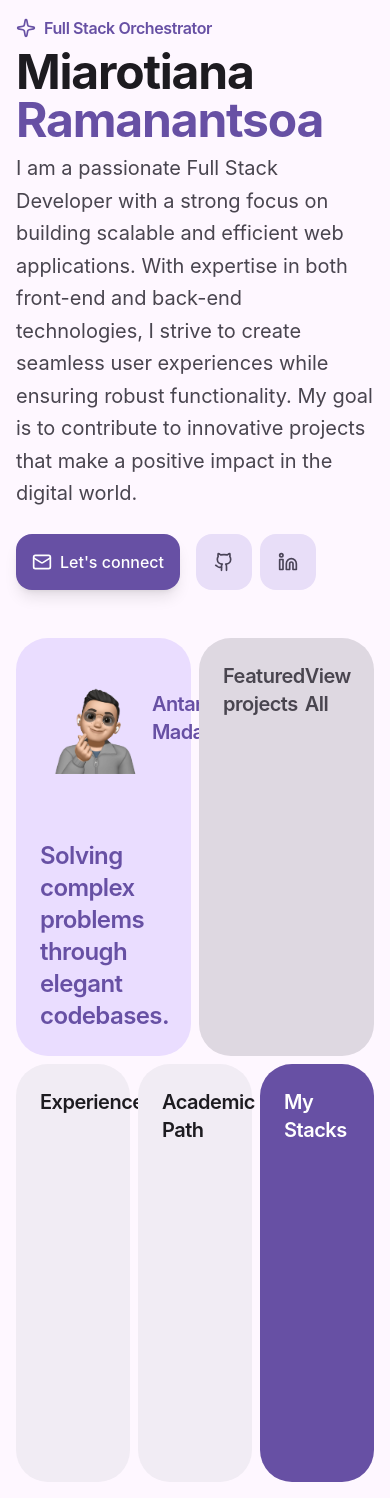
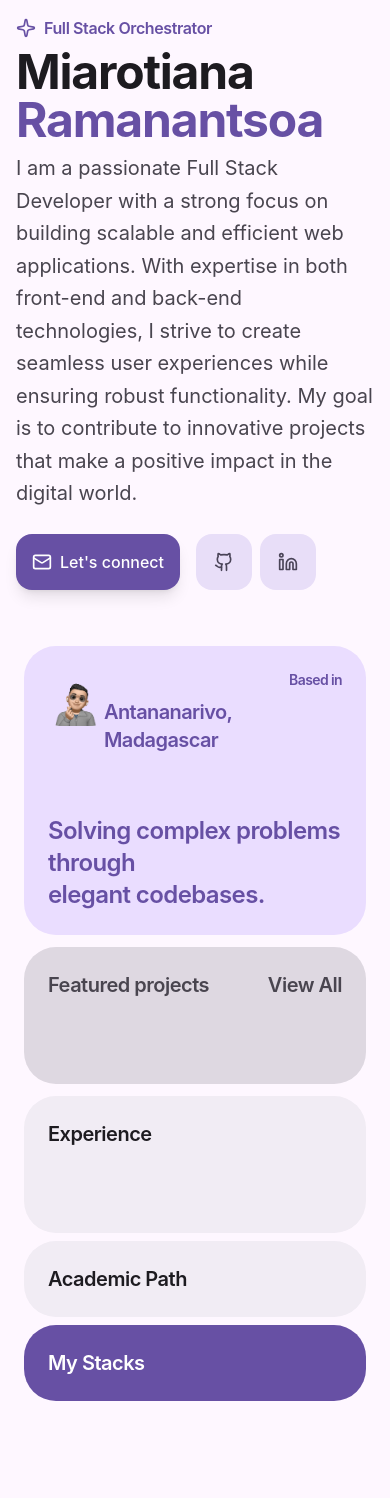
Before and after one commit to Miarotianastephan/miaro-portfolio, a React (Vite) app: page / in a window 390 px wide. Built offline with nearby package versions, Linux system fonts and the light colour scheme.

Commit message:
Doing the responsive part of About components
Use @media

```diff
--- a/src/index.css
+++ b/src/index.css
@@ -157,3 +157,50 @@
   --color-shadow: var(--shadow);
   --color-surface-dim-bright: var(--surface-dim-bright);
 }
+
+/* Responsive overrides for the About component grid (no component changes) */
+@media (max-width: 640px) {
+  /* Collapse the 2x2 grid into a single column stack on small screens */
+  main > .grid.h-full.w-full.grid-cols-2.grid-rows-2 {
+    display: grid;
+    grid-template-columns: 1fr !important;
+    grid-template-rows: repeat(4, auto) !important;
+    gap: 0.75rem !important;
+    padding: 0.5rem !important;
+  }
+
+  /* Ensure children span behave like normal flow items when stacked */
+  main > .grid.h-full.w-full.grid-cols-2.grid-rows-2 > div {
+    grid-column: auto !important;
+    grid-row: auto !important;
+    min-height: auto !important;
+  }
+
+  /* Make the nested 3-column section stack to one column */
+  main > .grid.h-full.w-full.grid-cols-2.grid-rows-2 .grid.col-span-full.grid-cols-3 {
+    grid-template-columns: 1fr !important;
+    grid-auto-rows: auto !important;
+    gap: 0.5rem !important;
+  }
+
+  /* Slightly reduce image sizes on small screens */
+  main img {
+    width: 56px !important;
+    height: 56px !important;
+    object-fit: cover !important;
+  }
+}
+
+/* Tablet / small desktop: make nested section 2 columns */
+@media (min-width: 641px) and (max-width: 1024px) {
+  main > .grid.h-full.w-full.grid-cols-2.grid-rows-2 {
+    grid-template-columns: 1fr 1fr !important;
+    grid-template-rows: auto auto !important;
+    gap: 1rem !important;
+  }
+
+  main > .grid.h-full.w-full.grid-cols-2.grid-rows-2 .grid.col-span-full.grid-cols-3 {
+    grid-template-columns: repeat(2, 1fr) !important;
+    gap: 0.75rem !important;
+  }
+}
```
